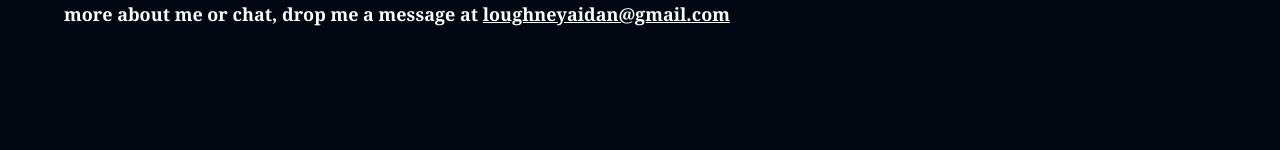
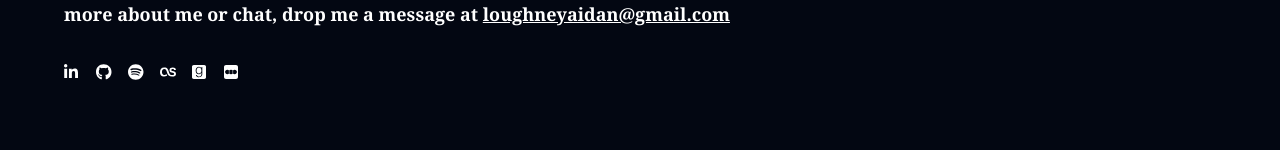
Before and after one commit to arlough/personal-website-v3, a Next.js app: page /about in a window 1280 px wide. Shown: the part 282-432 px from the top of the page. Built offline with nearby package versions, Linux system fonts and the light colour scheme.

Commit message:
social icons on /about

```diff
--- a/package.json
+++ b/package.json
@@ -9,6 +9,11 @@
     "lint": "next lint"
   },
   "dependencies": {
+    "@fortawesome/fontawesome-svg-core": "^6.5.2",
+    "@fortawesome/free-brands-svg-icons": "^6.5.2",
+    "@fortawesome/free-regular-svg-icons": "^6.5.2",
+    "@fortawesome/free-solid-svg-icons": "^6.5.2",
+    "@fortawesome/react-fontawesome": "^0.2.2",
     "@headlessui/react": "^2.1.0",
     "@vercel/analytics": "^1.0.1",
     "autoprefixer": "10.4.14",
--- a/src/app/about/page.tsx
+++ b/src/app/about/page.tsx
@@ -1,17 +1,55 @@
 import { Metadata } from "next";
 import { Section } from "../../components/Section";
 import { StandardLayout } from "../../components/layouts/StandardLayout";
+import { FontAwesomeIcon } from "@fortawesome/react-fontawesome";
+import {
+  faLinkedinIn,
+  faLastfm,
+  faGithub,
+  faSpotify,
+  faGoodreads,
+  faSquareLetterboxd,
+} from "@fortawesome/free-brands-svg-icons";
+
 export const metadata: Metadata = {
   title: "About - Aidan Loughney",
 };
 export default function About() {
   return (
     <StandardLayout title={"About"}>
-        <Section>
-        Hi! I’m a Software Engineer at SoFi in Borrow. Before SoFi, I was a student at the University of Michigan〽️ where I graduated with a degree in Computer Science. Previously, I interned at Amazon where I worked on a team in S3.
-
-If you want to know more about me or chat, drop me a message at <a  className="underline hover:text-hover" href="mailto:loughneyaidan@gmail.com">loughneyaidan@gmail.com</a>
-        </Section>
+      <Section>
+        Hi! I’m a Software Engineer at SoFi in Borrow. Before SoFi, I was a
+        student at the University of Michigan〽️ where I graduated with a degree
+        in Computer Science. Previously, I interned at Amazon where I worked on
+        a team in S3. If you want to know more about me or chat, drop me a
+        message at{" "}
+        <a
+          className="underline hover:text-hover"
+          href="mailto:loughneyaidan@gmail.com"
+        >
+          loughneyaidan@gmail.com
+        </a>
+      </Section>
+      <ul className="flex flex-row space-x-2 *:w-6 *:h-6">
+        <a href="https://www.linkedin.com/in/aidanloughney/">
+          <FontAwesomeIcon icon={faLinkedinIn} />
+        </a>
+        <a href="https://www.last.fm/user/ARL360">
+          <FontAwesomeIcon icon={faGithub} />
+        </a>
+        <a href="https://open.spotify.com/user/aidan_360">
+          <FontAwesomeIcon icon={faSpotify} />
+        </a>
+        <a href="https://www.linkedin.com/in/aidanloughney/">
+          <FontAwesomeIcon icon={faLastfm} />
+        </a>
+        <a href="https://www.goodreads.com/user/show/10529152-aidan">
+          <FontAwesomeIcon icon={faGoodreads} />
+        </a>
+        <a href="https://letterboxd.com/arlough/">
+          <FontAwesomeIcon icon={faSquareLetterboxd} />
+        </a>
+      </ul>
     </StandardLayout>
   );
 }
```
Also changed, not shown: 1 other file (tests, documents, lock files or other folders).
